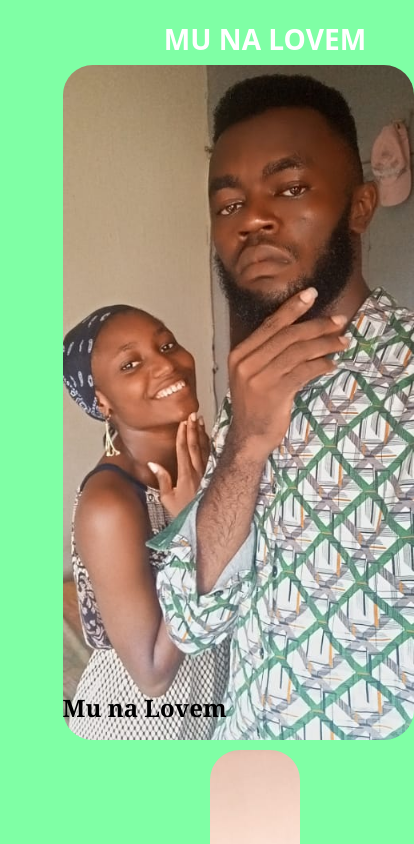
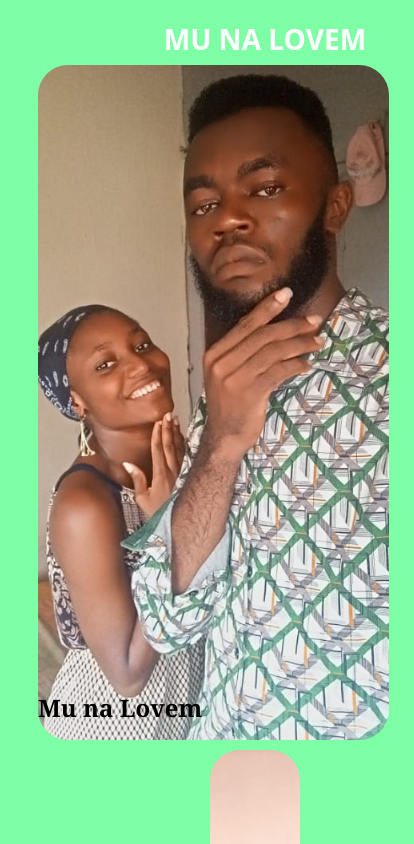
Before and after one commit to lukechidubem/expandingcard, a plain HTML site: page index.html in a window 390 px wide. Shown: the top 844 px of the page, 414 px wide, since content can reach past the window. Drawn offline with Linux system fonts and the light colour scheme.

Commit message:
more css

```diff
--- a/style.css
+++ b/style.css
@@ -106,7 +106,7 @@ div img {
   .active {
     width: 100%;
     max-width: 400px;
-    left: 8%;
+    left: 1%;
     /* right: 50%; */
 
     transform: translateY(5px);
```
